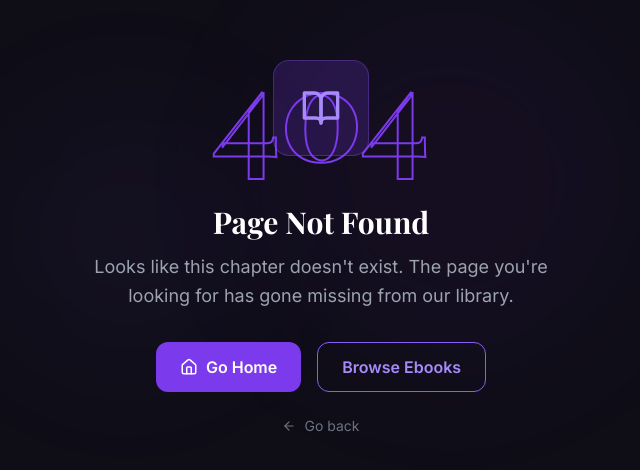
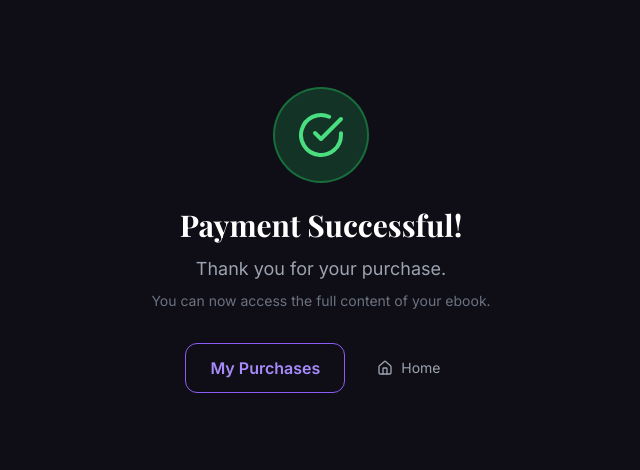
Before and after one commit to hassan25bd/A10_CAT-012, a Next.js app in the folder client/: page /payment/success in a window 1280 px wide. Before the commit this address had no page. Shown: the part 160-630 px from the top of the page, without its empty margins (319-959 px from the left). Built offline with nearby package versions, Linux system fonts and the light colour scheme; a web font is replaced by a local one.

Commit message:
feat(client): add Stripe payment success page with session verification and purchase confirmation

```diff
--- /dev/null
+++ b/client/app/payment/success/page.js
@@ -0,0 +1,16 @@
+import { Suspense } from 'react';
+import PaymentSuccessContent from '../../../components/payment/PaymentSuccessContent';
+
+export const metadata = { title: 'Payment Successful – Fable' };
+
+export default function Page() {
+  return (
+    <Suspense fallback={
+      <div className="min-h-screen bg-dark-900 flex items-center justify-center">
+        <div className="w-10 h-10 border-4 border-primary-600 border-t-transparent rounded-full animate-spin" />
+      </div>
+    }>
+      <PaymentSuccessContent />
+    </Suspense>
+  );
+}
--- /dev/null
+++ b/client/components/payment/PaymentSuccessContent.js
@@ -0,0 +1,84 @@
+'use client';
+import { useEffect, useState } from 'react';
+import { useSearchParams } from 'next/navigation';
+import Link from 'next/link';
+import { motion } from 'framer-motion';
+import { CheckCircle, BookOpen, ArrowRight, Home } from 'lucide-react';
+import API from '../../lib/api';
+import { useAuth } from '../../lib/AuthContext';
+import toast from 'react-hot-toast';
+
+export default function PaymentSuccessContent() {
+  const searchParams = useSearchParams();
+  const sessionId = searchParams.get('session_id');
+  const { user } = useAuth();
+  const [verified, setVerified] = useState(false);
+  const [ebook, setEbook] = useState(null);
+  const [loading, setLoading] = useState(true);
+
+  useEffect(() => {
+    if (sessionId && user) {
+      API.get(`/stripe/verify/${sessionId}`)
+        .then((res) => {
+          setVerified(true);
+          setEbook(res.data.transaction?.ebook);
+          toast.success('Payment successful! Enjoy your ebook.');
+        })
+        .catch(() => setVerified(true))
+        .finally(() => setLoading(false));
+    } else {
+      setLoading(false);
+      setVerified(true);
+    }
+  }, [sessionId, user]);
+
+  if (loading) {
+    return (
+      <div className="min-h-screen bg-dark-900 flex items-center justify-center">
+        <div className="flex flex-col items-center gap-4">
+          <div className="w-12 h-12 border-4 border-primary-600 border-t-transparent rounded-full animate-spin" />
+          <p className="text-gray-400">Verifying payment...</p>
+        </div>
+      </div>
+    );
+  }
+
+  return (
+    <div className="min-h-screen bg-dark-900 flex items-center justify-center px-4">
+      <motion.div
+        initial={{ scale: 0.8, opacity: 0 }}
+        animate={{ scale: 1, opacity: 1 }}
+        transition={{ type: 'spring', damping: 15 }}
+        className="text-center max-w-md"
+      >
+        <motion.div
+          initial={{ scale: 0 }}
+          animate={{ scale: 1 }}
+          transition={{ delay: 0.2, type: 'spring', damping: 10 }}
+          className="w-24 h-24 bg-green-500/20 rounded-full flex items-center justify-center mx-auto mb-6 border-2 border-green-500/40"
+        >
+          <CheckCircle size={48} className="text-green-400" />
+        </motion.div>
+
+        <motion.div initial={{ opacity: 0, y: 20 }} animate={{ opacity: 1, y: 0 }} transition={{ delay: 0.4 }}>
+          <h1 className="font-display text-3xl font-bold text-white mb-3">Payment Successful!</h1>
+          <p className="text-gray-400 text-lg mb-2">Thank you for your purchase.</p>
+          {ebook && <p className="text-primary-300 font-medium">"{ebook.title}" is now yours!</p>}
+          <p className="text-gray-500 text-sm mt-2 mb-8">You can now access the full content of your ebook.</p>
+
+          <div className="flex flex-col sm:flex-row gap-4 justify-center">
+            {ebook && (
+              <Link href={`/ebooks/${ebook._id}`} className="btn-primary">
+                <BookOpen size={18} /> Read Now <ArrowRight size={16} />
+              </Link>
+            )}
+            <Link href="/dashboard/user/purchases" className="btn-secondary">My Purchases</Link>
+            <Link href="/" className="flex items-center gap-2 text-gray-400 hover:text-white text-sm transition-colors px-4 py-3">
+              <Home size={16} /> Home
+            </Link>
+          </div>
+        </motion.div>
+      </motion.div>
+    </div>
+  );
+}
```
